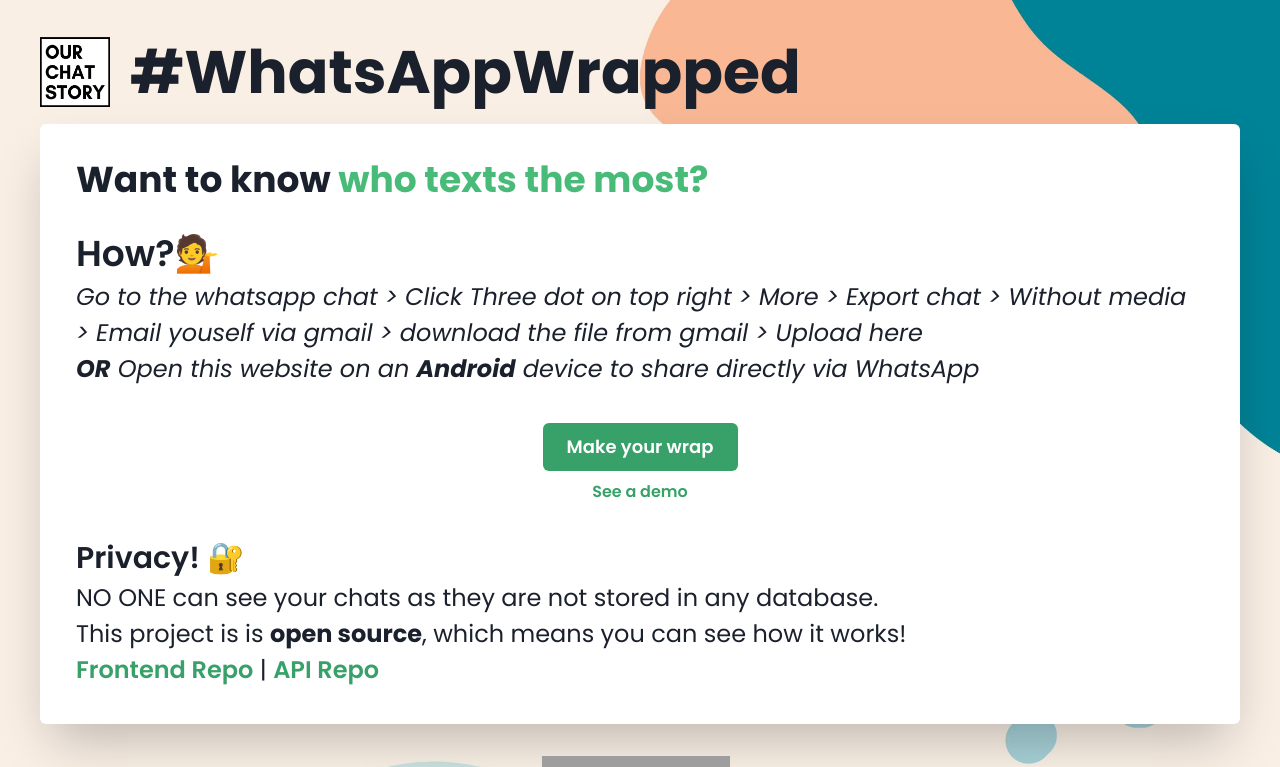
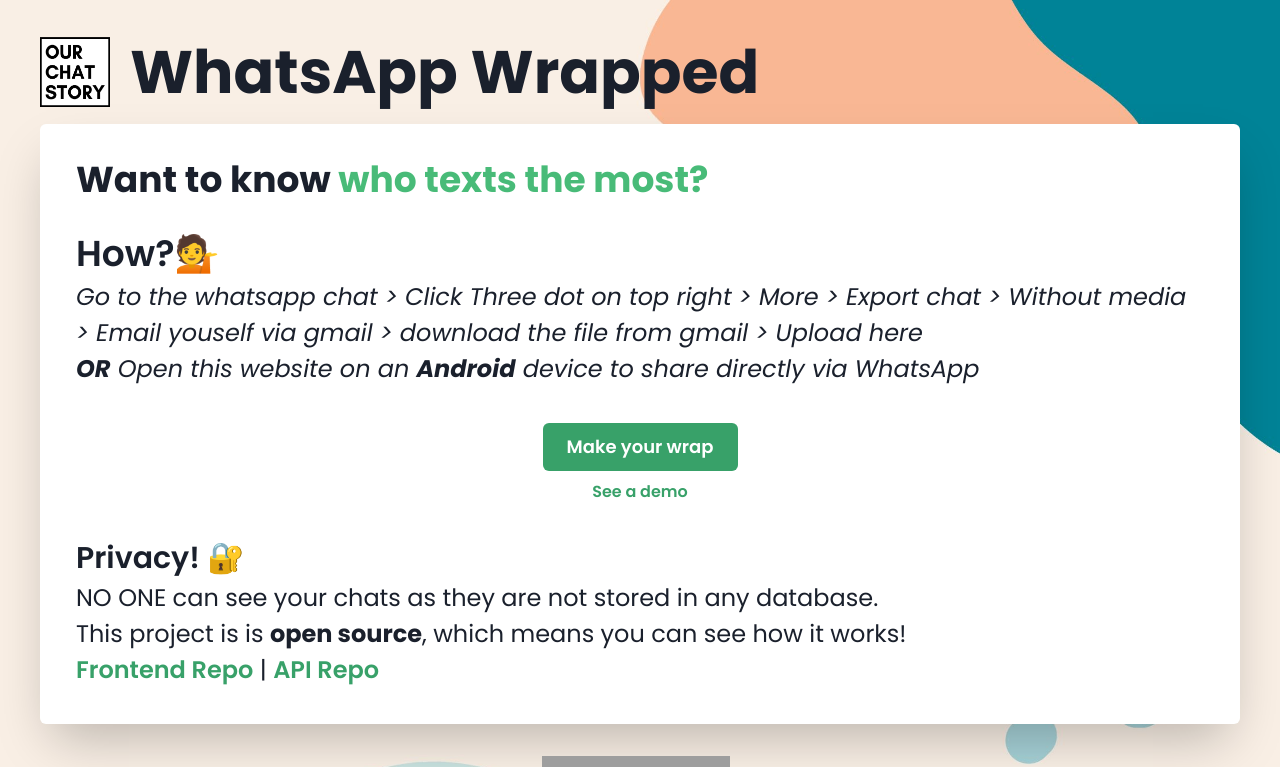
Before and after one commit to OurChatStory/OurChatStory, a React (Create React App) app: page / in a window 1280 px wide. Shown: the top 767 px of the page. Built offline with nearby package versions, Linux system fonts and the light colour scheme; grey boxes are pictures that could not be loaded.

Commit message:
fix: seo

```diff
--- a/public/index.html
+++ b/public/index.html
@@ -10,7 +10,7 @@
   <!-- HTML Meta Tags -->
   <title>WhatsApp Wrapped by OurChatStory</title>
   <meta name="description"
-    content="Get your #WhatsAppWrapped now and see who texts first, who texts more, when y'all text the most and more!">
+    content="Get your WhatsApp Wrapped now and see who texts first, who texts more, when y'all text the most and more!">
   <meta name="author" content="Yajat Malhotra &amp; Anshul Agarwala">
   <meta name="keywords" content="WhatsApp, Wrapped, WhatsAppWrapped, #WhatsAppWrapped, Ourchatstory, our, chat, story, ">
 
@@ -19,7 +19,7 @@
   <meta property="og:type" content="website">
   <meta property="og:title" content="WhatsApp Wrapped - OurChatStory">
   <meta property="og:description"
-    content="Get your #WhatsAppWrapped now and see who texts you first, who texts more, when y'all text the most and more!">
+    content="Get your WhatsApp Wrapped now and see who texts you first, who texts more, when y'all text the most and more!">
   <meta property="og:image" content="https://ourchatstory.co/banner_sd.png">
 
   <!-- Twitter Meta Tags -->
@@ -28,7 +28,7 @@
   <meta property="twitter:url" content="https://OurChatStory.co/">
   <meta name="twitter:title" content="WhatsApp Wrapped - OurChatStory">
   <meta name="twitter:description"
-    content="Get your #WhatsAppWrapped now and see who texts you first, who texts more, when y'all text the most and more!">
+    content="Get your WhatsApp Wrapped now and see who texts you first, who texts more, when y'all text the most and more!">
   <meta name="twitter:image" content="https://ourchatstory.co/banner_sd.png">
   <!-- Add manifest -->
   <link rel="manifest" href="%PUBLIC_URL%/manifest.json">
--- a/src/components/base.js
+++ b/src/components/base.js
@@ -112,7 +112,7 @@
           align="center"
           fontSize={{ base: "3xl", sm: "4xl", lg: "6xl" }}
         >
-          #WhatsAppWrapped
+          WhatsApp Wrapped
         </Heading>
       </Stack>
 
```
